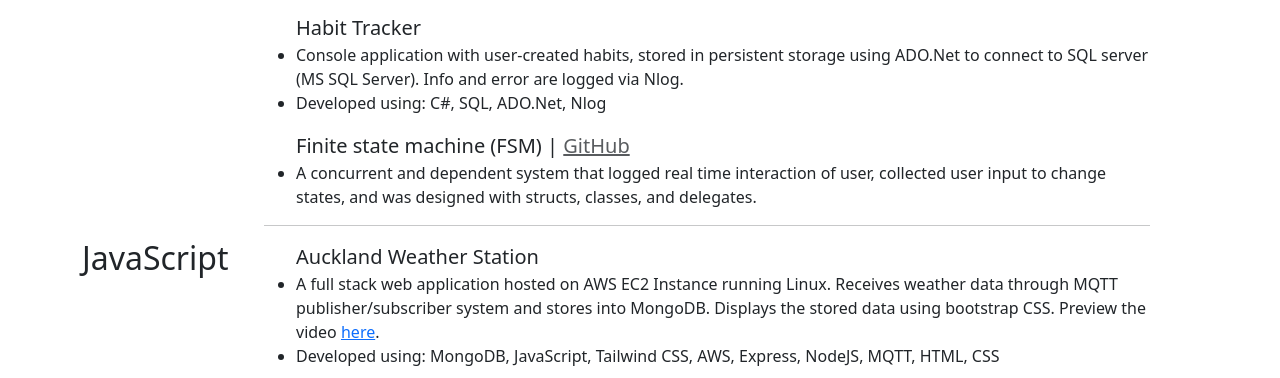
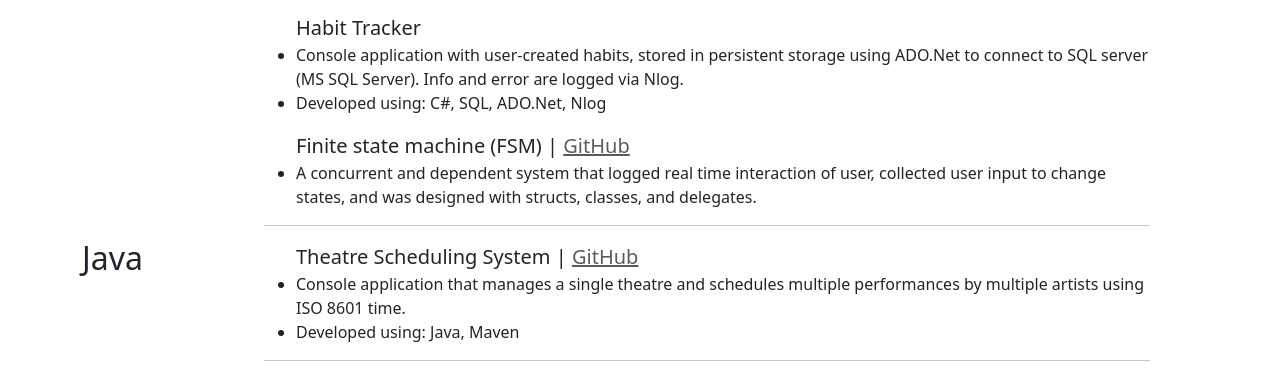
Before and after one commit to FionaNET/fionanet.github.io, a website: page index.html in a window 1280 px wide. Shown: the part 542-920 px from the top of the page. Drawn offline with nearby package versions, Linux system fonts and the light colour scheme.

Commit message:
Update projects

```diff
--- a/index.html
+++ b/index.html
@@ -77,6 +77,23 @@
                                 </li>
                             </ul>
 
+                            <hr class="featurette-divider">
+                        </div>
+                        <div class="col-sm-2">
+                            <h2 class="featurette-heading fw-normal lh-1">Java </h2>
+                        </div>
+                        <div class="col-sm-10">
+                            <ul>
+                                <inline class="fs-5">Theatre Scheduling System | <a class="text-muted"
+                                        href="https://github.com/FionaNET/java_theatreschedulingsystem">GitHub</a>
+                                </inline>
+                                <li>
+                                    Console application that manages a single theatre and schedules multiple
+                                    performances by multiple artists
+                                    using ISO 8601 time.
+                                </li>
+                                <li>Developed using: Java, Maven</li>
+                            </ul>
                             <hr class="featurette-divider">
                         </div>
                         <div class="col-sm-2">
```
